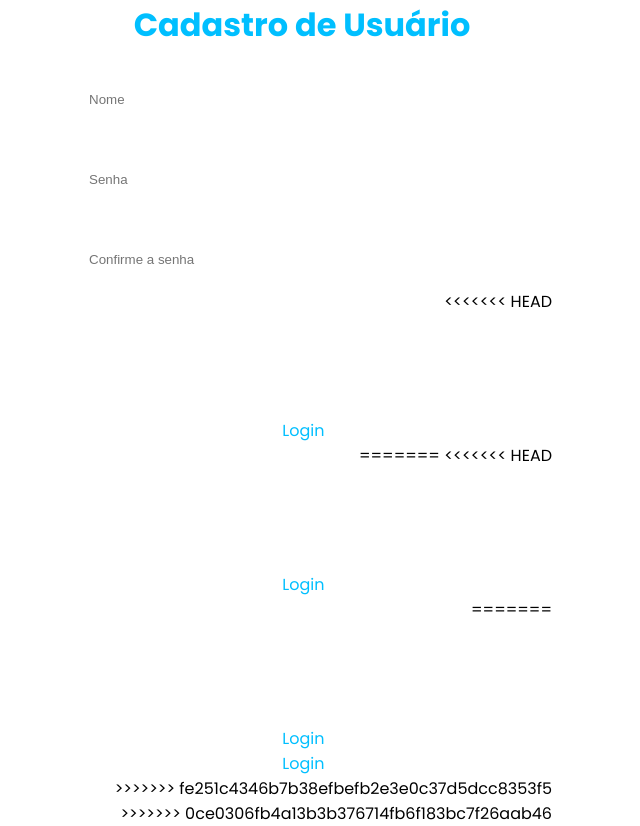
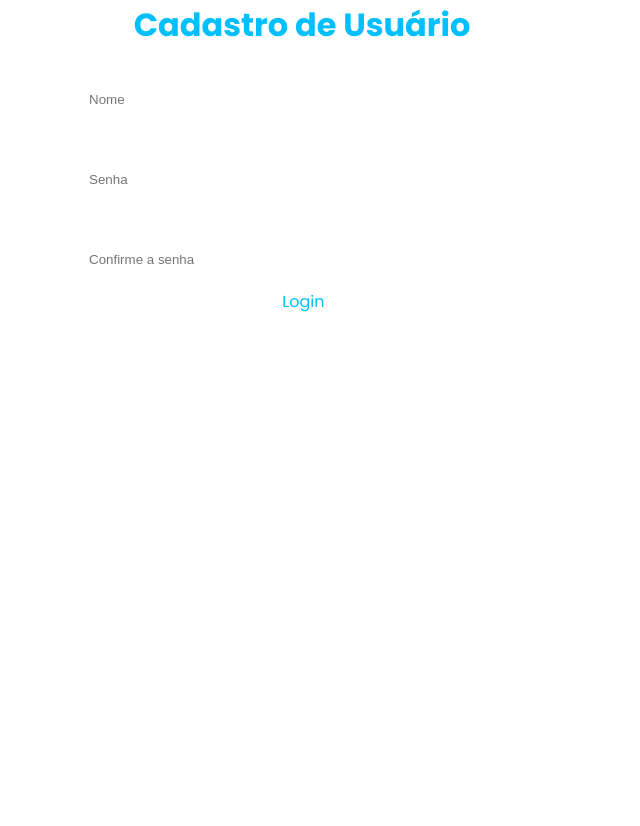
Before and after one commit to Bielldev/login, a Flask app: page /registrar in a window 1280 px wide. Shown: the part 205-1031 px from the top of the page, without its empty margins (338-978 px from the left). After the commit the page ends 517 px from the top, so only its background shows below. Run offline with Flask 3, Linux system fonts and the light colour scheme; some libraries are stand-ins or nearby versions.

Commit message:
Update registrar.html

```diff
--- a/templates/registrar.html
+++ b/templates/registrar.html
@@ -38,23 +38,9 @@
         <!-- Token CSRF -->
         <input type="hidden" name="csrf_token" value="{{ csrf_token() }}">
 
-        <!-- Botão de enviar -->
-<<<<<<< HEAD
+        <a class="login" href="{{ url_for('login') }}">Login</a>
+
         <input type="submit" value="Cadastrar" name="cadastro" id="icadastro">
-
-        <a class="login" href="{{ url_for('login') }}">Login</a>
-=======
-<<<<<<< HEAD
-        <input type="submit" value="Cadastrar" name="cadastro" id="icadastro">
-
-        <a class="login" href="{{ url_for('login') }}">Login</a>
-=======
-        <input type="submit" value="Cadastrar" name="cadastro" id="icadastro"></input>
-
-        <a class="login" href="{{ url_for('login') }}">Login</a>
-        <a class="login" href="../login.html">Login</a>
->>>>>>> fe251c4346b7b38efbefb2e3e0c37d5dcc8353f5
->>>>>>> 0ce0306fb4a13b3b376714fb6f183bc7f26aab46
     </form>
 </body>
 </html>
```
